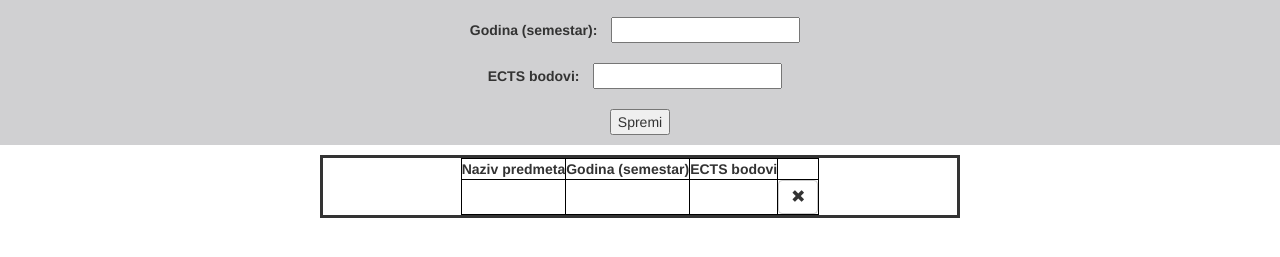
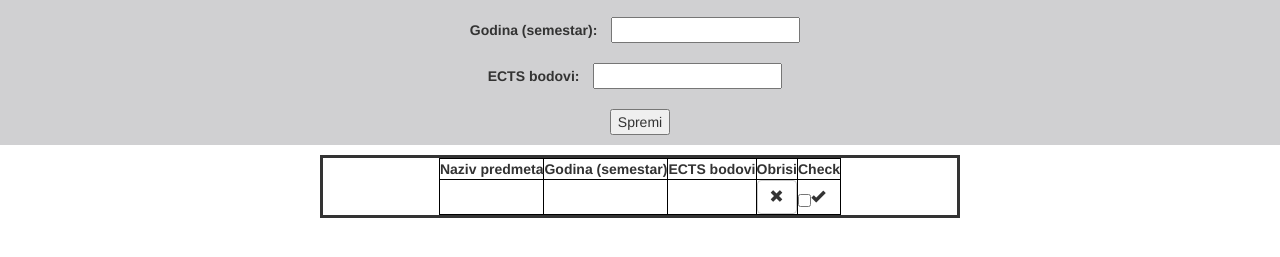
Before and after one commit to lanasavic/spj_lv1_github, a plain HTML site: page index.html in a window 1280 px wide. Both pictures are taken after a click on the button "Spremi". Shown: the part 249-506 px from the top of the page. Drawn offline with nearby package versions, Linux system fonts and the light colour scheme.

Commit message:
treci commit

```diff
--- a/index.html
+++ b/index.html
@@ -24,7 +24,8 @@
 					<th>Naziv predmeta</th>
 					<th>Godina (semestar)</th>
 					<th>ECTS bodovi</th>
-					<th></th>
+					<th>Obrisi</th>
+					<th>Check</th>
 				</tr>
 			<!--<tr>
 					 data
--- a/js/app.js
+++ b/js/app.js
@@ -34,9 +34,18 @@ function Spremi(){
         "<span class='glyphicon glyphicon-remove' />" +
         "</button>" +
         "</td>" +
+        "<td>" +
+        "<input type='checkbox' onclick='checkRow(this);' class='btn btn-default'>" +
+        "<span class='glyphicon glyphicon-ok' />" +
+        "</button>" +
+        "</td>" +
         "</tr>");
 }
 
 function deleteRow(ctl) {
     $(ctl).parents("tr").remove();
 }
+
+function checkRow(ctl) {
+    $(ctl).parents("tr").css('background-color','#dc7777');
+}
```
